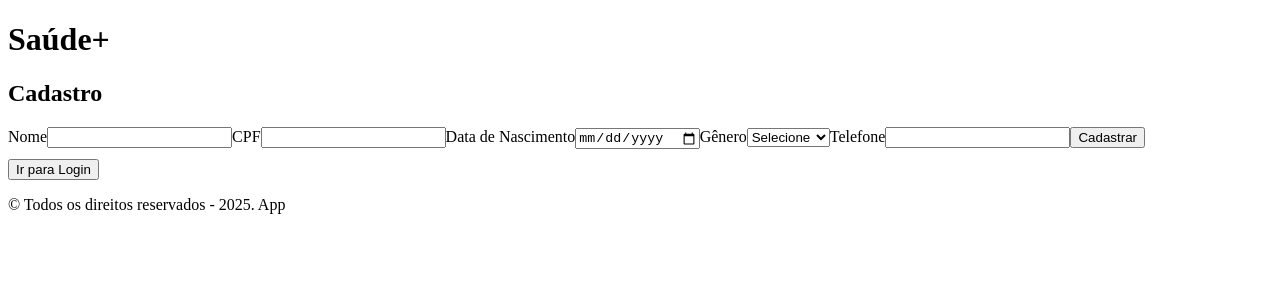
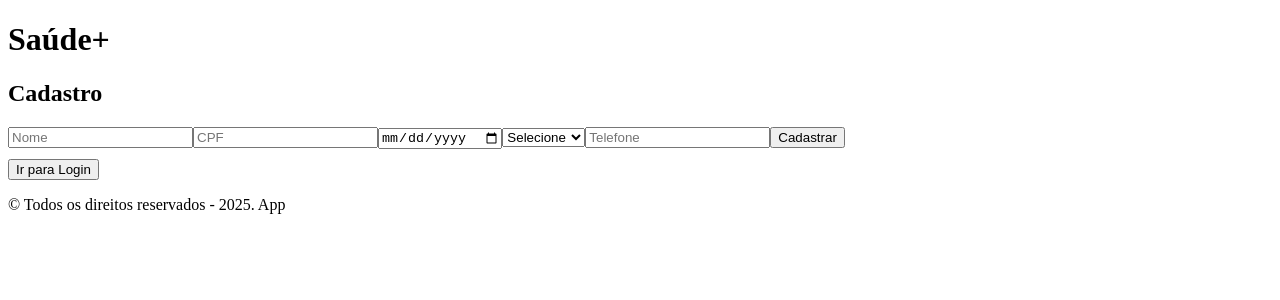
Before and after one commit to Challenge-1TDSPF-RRP/Front-End-Sprint-3, a React (Vite) app in the folder Saúde+/: page /register in a window 1280 px wide. Shown: the top 300 px of the page. Built offline with nearby package versions, Linux system fonts and the light colour scheme.

Commit message:
Adicionando json server e utilizando ele em cadastro e login

```diff
--- /dev/null
+++ b/Saúde+/db.json
@@ -0,0 +1,3 @@
+{
+  "users": []
+}
--- a/Saúde+/package.json
+++ b/Saúde+/package.json
@@ -7,7 +7,8 @@
     "dev": "vite",
     "build": "tsc -b && vite build",
     "lint": "eslint .",
-    "preview": "vite preview"
+    "preview": "vite preview",
+     "json-server": "json-server --watch db.json --port 3001"
   },
   "dependencies": {
     "react": "^19.1.1",
--- a/Saúde+/src/routes/Login/index.tsx
+++ b/Saúde+/src/routes/Login/index.tsx
@@ -1,31 +1,33 @@
 import { useForm } from "react-hook-form";
 import { useNavigate } from "react-router-dom";
 import type { User } from "../../types/tipouser";
+
 type LoginData = { cpf: string };
 
 function Login() {
-  const {
-    register,
-    handleSubmit,
-    formState: { errors },
-  } = useForm<LoginData>();
-
+  const { register, handleSubmit, formState: { errors } } = useForm<LoginData>();
   const navigate = useNavigate();
 
-  const onSubmit = (data: LoginData) => {
-    const users: User[] = JSON.parse(localStorage.getItem("users") || "[]");
-    const user = users.find((u) => u.cpf === data.cpf);
+  const onSubmit = async (data: LoginData) => {
+    try {
+      const res = await fetch(`http://localhost:3001/users?cpf=${data.cpf}`);
+      const users: User[] = await res.json();
 
-    if (!user) {
-      alert("CPF não encontrado!");
-      return;
+      if (users.length === 0) {
+        alert("CPF não encontrado!");
+        return;
+      }
+
+      // Simula login salvando usuário logado no localStorage
+      localStorage.setItem("loggedUser", JSON.stringify(users[0]));
+      navigate("/home");
+    } catch (error) {
+      console.error(error);
+      alert("Erro ao tentar logar.");
     }
-
-    localStorage.setItem("loggedUser", JSON.stringify(user));
-    navigate("/home");
   };
 
-   return (
+  return (
     <div>
       <h2>Login</h2>
       <form onSubmit={handleSubmit(onSubmit)}>
--- a/Saúde+/src/routes/Register/index.tsx
+++ b/Saúde+/src/routes/Register/index.tsx
@@ -3,66 +3,49 @@ import { useNavigate } from "react-router-dom";
 import type { User } from "../../types/tipouser";
 
 function Register() {
-  const {
-    register,
-    handleSubmit,
-    formState: { errors },
-  } = useForm<User>();
-
+  const { register, handleSubmit, formState: { errors } } = useForm<User>();
   const navigate = useNavigate();
 
-  const onSubmit = (data: User) => {
-    const users: User[] = JSON.parse(localStorage.getItem("users") || "[]");
+  const onSubmit = async (data: User) => {
+    try {
+      // Verifica se o CPF já existe
+      const res = await fetch(`http://localhost:3001/users?cpf=${data.cpf}`);
+      const existingUsers: User[] = await res.json();
 
-    if (users.some((u) => u.cpf === data.cpf)) {
-      alert("CPF já cadastrado!");
-      return;
+      if (existingUsers.length > 0) {
+        alert("CPF já cadastrado!");
+        return;
+      }
+
+      // Cria o novo usuário
+      await fetch("http://localhost:3001/users", {
+        method: "POST",
+        headers: { "Content-Type": "application/json" },
+        body: JSON.stringify(data),
+      });
+
+      alert("Cadastro realizado com sucesso!");
+      navigate("/login");
+    } catch (error) {
+      console.error(error);
+      alert("Erro ao cadastrar usuário.");
     }
-
-    users.push(data);
-    localStorage.setItem("users", JSON.stringify(users));
-
-    alert("Cadastro realizado com sucesso!");
-    navigate("/");
   };
 
   return (
     <div>
       <h2>Cadastro</h2>
       <form onSubmit={handleSubmit(onSubmit)}>
-        {/* Nome */}
-        <label>Nome</label>
-        <input
-          {...register("name", { required: "Nome é obrigatório" })}
-        />
+        <input placeholder="Nome" {...register("name", { required: "Nome é obrigatório" })} />
         {errors.name && <p>{errors.name.message}</p>}
 
-        {/* CPF */}
-        <label>CPF</label>
-        <input
-          {...register("cpf", {
-            required: "CPF é obrigatório",
-            pattern: {
-              value: /^\d{11}$/,
-              message: "CPF deve conter 11 dígitos numéricos",
-            },
-          })}
-        />
+        <input placeholder="CPF" {...register("cpf", { required: "CPF é obrigatório", pattern: { value: /^\d{11}$/, message: "CPF deve conter 11 dígitos" } })} />
         {errors.cpf && <p>{errors.cpf.message}</p>}
 
-        {/* Data de nascimento */}
-        <label>Data de Nascimento</label>
-        <input
-          type="date"
-          {...register("birthDate", { required: "Data de nascimento é obrigatória" })}
-        />
+        <input type="date" {...register("birthDate", { required: "Data de nascimento é obrigatória" })} />
         {errors.birthDate && <p>{errors.birthDate.message}</p>}
 
-        {/* Gênero */}
-        <label>Gênero</label>
-        <select
-          {...register("gender", { required: "Selecione um gênero" })}
-        >
+        <select {...register("gender", { required: "Selecione um gênero" })}>
           <option value="">Selecione</option>
           <option value="Masculino">Masculino</option>
           <option value="Feminino">Feminino</option>
@@ -70,17 +53,7 @@ function Register() {
         </select>
         {errors.gender && <p>{errors.gender.message}</p>}
 
-        {/* Telefone */}
-        <label>Telefone</label>
-        <input
-          {...register("phone", {
-            required: "Telefone é obrigatório",
-            pattern: {
-              value: /^\d{11}$/,
-              message: "Telefone deve conter 11 números",
-            },
-          })}
-        />
+        <input placeholder="Telefone" {...register("phone", { required: "Telefone é obrigatório", pattern: { value: /^\d{10,13}$/, message: "Telefone deve conter entre 10 e 13 números" } })} />
         {errors.phone && <p>{errors.phone.message}</p>}
 
         <button type="submit">Cadastrar</button>
@@ -89,6 +62,7 @@ function Register() {
       <button onClick={() => navigate("/")} style={{ marginTop: "10px" }}>
         Ir para Login
       </button>
+
     </div>
   );
 }
```
